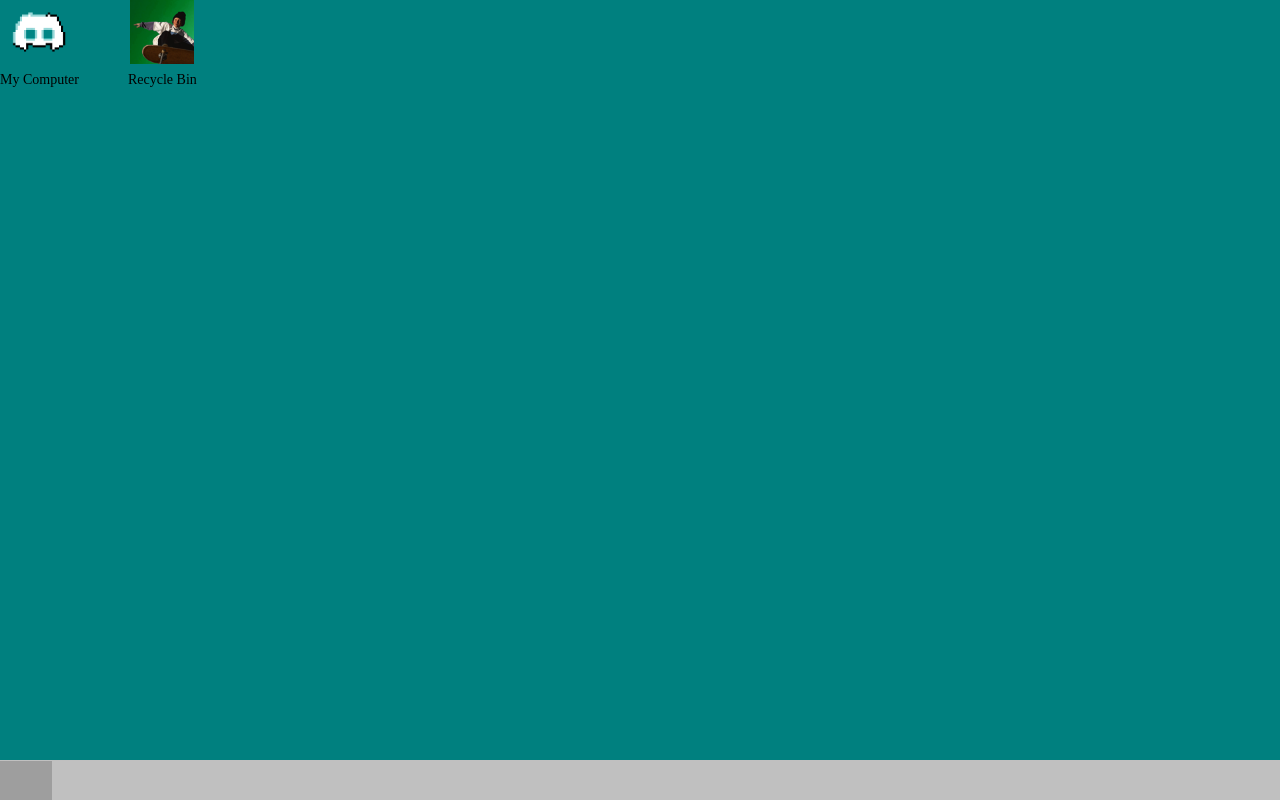
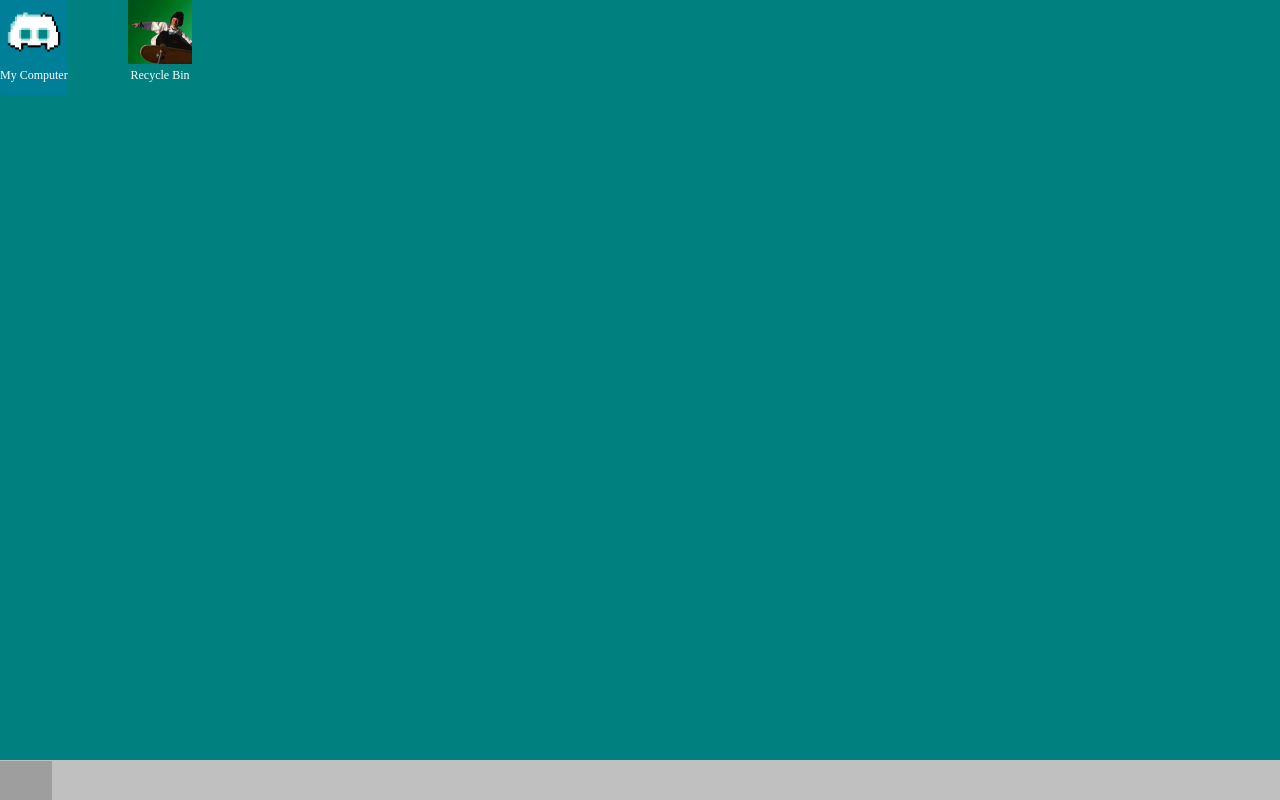
Before and after one commit to haydencohort233/hjanes-web, a React (Create React App) app: page / in a window 1280 px wide. Built offline with nearby package versions, Linux system fonts and the light colour scheme; grey boxes are pictures that could not be loaded.

Commit message:
Hover & Click to higlight icons

```diff
--- a/src/components/Desktop.module.css
+++ b/src/components/Desktop.module.css
@@ -37,16 +37,27 @@
     text-align: center;
   }
 
-  /* Image styling */
   .desktopIcon {
-    width: 64px;  /* Adjust to your liking */
-    height: 64px; /* Adjust to your liking */
-    object-fit: contain;  /* Maintain aspect ratio */
-    margin-bottom: 8px;   /* Space between the image and text */
+    width: 64px;
+    height: 64px;
+    display: flex;
+    justify-content: center;
+    align-items: center;
+    cursor: pointer;
+    user-select: none;
   }
 
-  /* Text styling */
+  .iconWrapper {
+    text-align: center;
+  }
+
   .iconLabel {
-    font-size: 14px;      /* Adjust font size as needed */
-    margin: 0;            /* Remove default margin */
+    margin-top: 4px;
+    font-size: 12px;
+    color: #fff;
   }
+
+  .highlighted {
+    background-color: rgba(173, 216, 230, 0.5); /* Light blue */
+    border-radius: 5px;
+  }
--- a/src/components/DesktopIcon.js
+++ b/src/components/DesktopIcon.js
@@ -6,13 +6,17 @@ const DesktopIcon = ({ id, children, position }) => {
     id: id,
   });
 
-  // Track initial position in local state for the DesktopIcon
+  // Track hover and click states
+  const [hovered, setHovered] = useState(false);
+  const [clicked, setClicked] = useState(false);
+
+  // Track initial position in local state
   const [initialPosition, setInitialPosition] = useState({
     top: position.row * 10,
     left: position.col * 10,
   });
 
-  // Update the initial position whenever the prop changes (e.g., after a drop)
+  // Update initial position when props change
   useEffect(() => {
     setInitialPosition({
       top: position.row * 10,
@@ -20,7 +24,6 @@ const DesktopIcon = ({ id, children, position }) => {
     });
   }, [position]);
 
-  // Calculate the style to ensure the icon does not snap back
   const style = {
     position: 'absolute',
     top: `${initialPosition.top}%`,
@@ -28,11 +31,32 @@ const DesktopIcon = ({ id, children, position }) => {
     transform: transform
       ? `translate3d(${transform.x}px, ${transform.y}px, 0)`
       : undefined,
-    transition: transform ? undefined : 'transform 0.2s ease', // Smooth repositioning after drop
+    transition: transform ? undefined : 'transform 0.2s ease',
+    backgroundColor: clicked
+      ? 'rgba(0, 123, 255, 0.3)' // Bright highlight on click
+      : hovered
+      ? 'rgba(0, 123, 255, 0.2)' // Subtle highlight on hover
+      : 'transparent',
+    border: clicked ? '2px solid rgba(0, 123, 255, 0.8)' : 'none',
+    borderRadius: '4px', // Optional for a rounded highlight
+  };
+
+  // Handle click state without interfering with dragging
+  const handleClick = (e) => {
+    e.stopPropagation(); // Prevent interference with drag events
+    setClicked((prev) => !prev);
   };
 
   return (
-    <div ref={setNodeRef} style={style} {...listeners} {...attributes}>
+    <div
+      ref={setNodeRef}
+      style={style}
+      {...listeners}
+      {...attributes}
+      onMouseEnter={() => setHovered(true)}
+      onMouseLeave={() => setHovered(false)}
+      onMouseDown={handleClick} // Use onMouseDown instead of onClick
+    >
       {children}
     </div>
   );
--- a/src/components/DesktopIcon.module.css
+++ b/src/components/DesktopIcon.module.css
@@ -25,7 +25,7 @@
 /* Selected Icon Styles */
 .selected {
     border: 1px dashed #0000FF; /* Blue dashed border when selected */
-    background-color: rgba(173, 216, 230, 0.5); /* Light blue transparent background to indicate selection */
+    background-color: rgba(173, 216, 230, 0.9); /* Light blue transparent background to indicate selection */
 }
 
 /* DesktopIcon.module.css */
```
